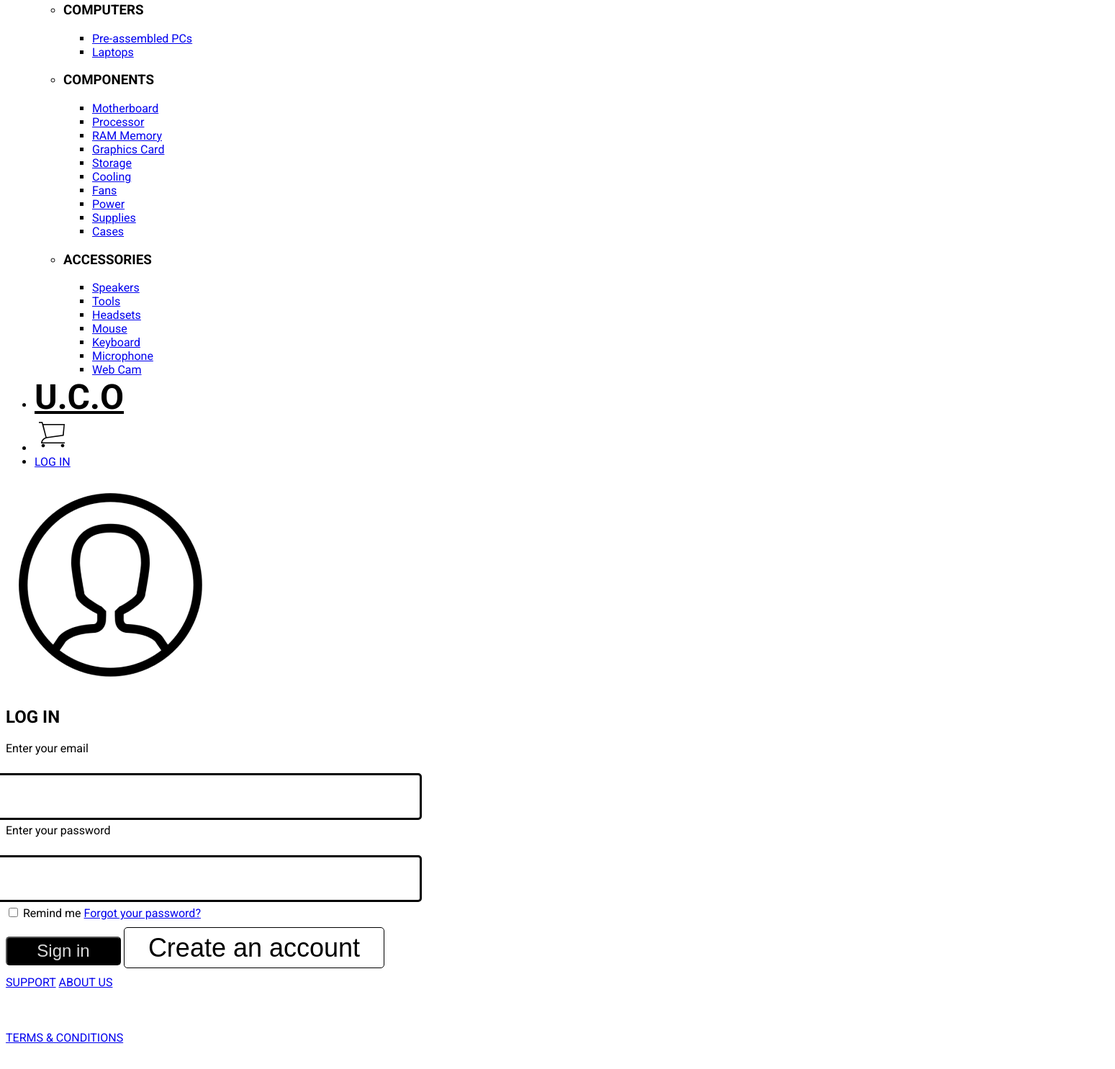
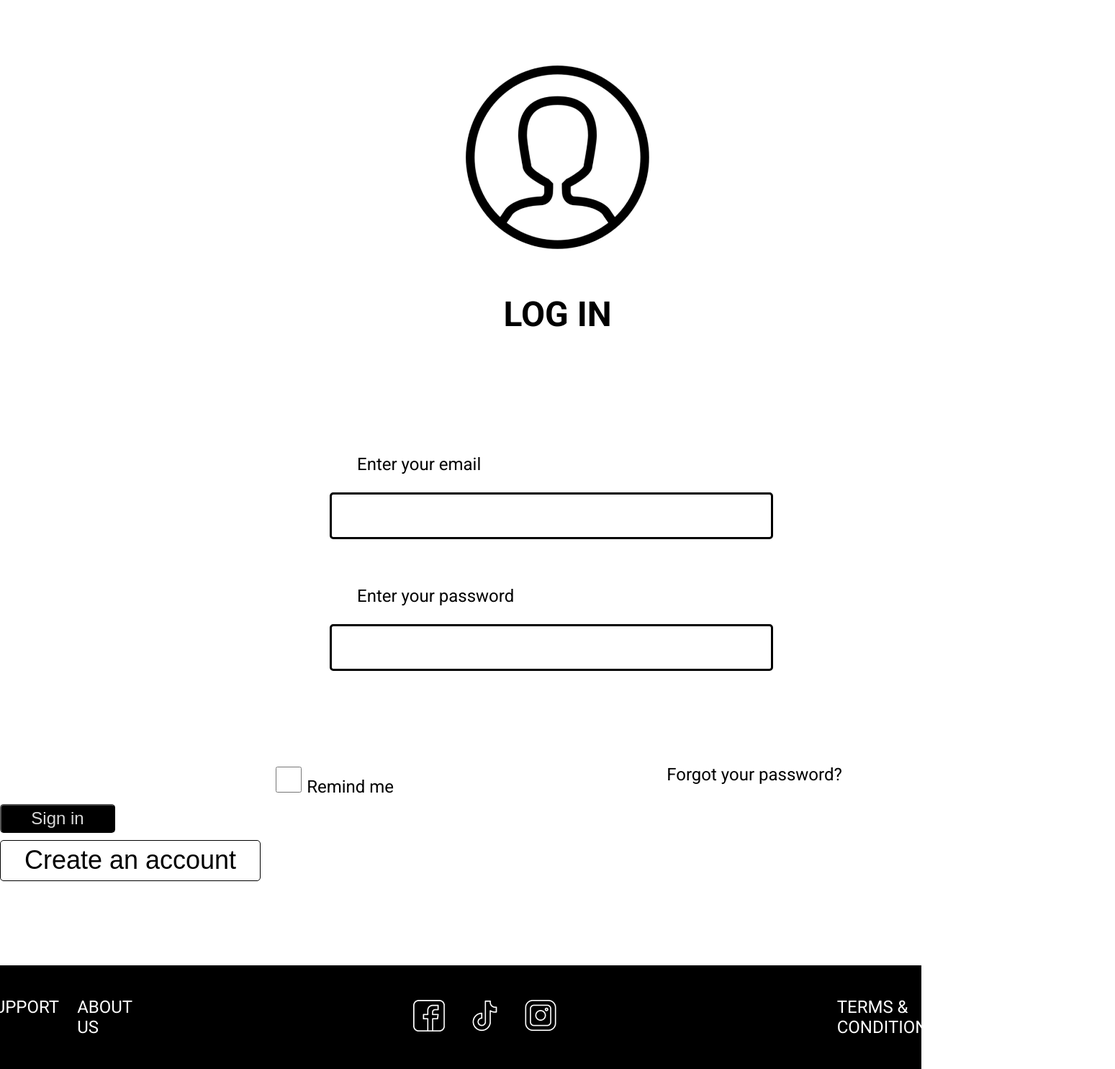
Before and after one commit to MarilynKarinaMenaDiaz/final-project, a website: page log_in.html in a window 1280 px wide. Shown: the part 127-1612 px from the top of the page at 72% size, 1549 px wide, since content can reach past the window. Before the commit the page ends 1586 px from the top, so only its background shows below. Drawn offline with nearby package versions, Linux system fonts and the light colour scheme; files that its build step writes are made by us from their sources.

Commit message:
I have added styles for log in and create an account
I must correct classes and add the header and footer to all the pages

```diff
--- a/log_in.html
+++ b/log_in.html
@@ -14,22 +14,22 @@
 
 <body>
   <header>
-    <nav>
-      <ul>
+    <nav class="container">
+      <ul class="list-nav">
         <li><input class="align_block-search" type="search" name="search" id="search" placeholder="SEARCH"></li>
-        <li>
-          <ul>
-            <h2>SEARCH</h2>
+        <li class="wrapper">
+          <a class="reg--24" href="#">SHOP</a>
+          <ul class="menu">
             <li>
-              <h3>COMPUTERS</h3>
-              <ul>
+              <h3 class="title--white">COMPUTERS</h3>
+              <ul class="list-item">
                 <li><a href="#">Pre-assembled PCs</a></li>
                 <li><a href="#">Laptops </a></li>
               </ul>
             </li>
             <li>
-              <h3>COMPONENTS</h3>
-              <ul>
+              <h3 class="title--white">COMPONENTS</h3>
+              <ul class="list-item">
                 <li><a href="#">Motherboard</a></li>
                 <li><a href="#">Processor</a></li>
                 <li><a href="#">RAM Memory</a></li>
@@ -43,8 +43,8 @@
               </ul>
             </li>
             <li>
-              <h3>ACCESSORIES</h3>
-              <ul>
+              <h3 class="title--white">ACCESSORIES</h3>
+              <ul class="list-item">
                 <li><a href="#">Speakers</a></li>
                 <li><a href="#">Tools</a></li>
                 <li><a href="#">Headsets</a></li>
@@ -58,36 +58,46 @@
         </li>
         <li><a class="title" href="#">U.C.O</a></li>
         <li><a href="#"><img src="public/img/cart.png" alt=""></a></li>
-        <li><a href="#">LOG IN</a></li>
+        <li><a class="reg--24" href="#">LOG IN</a></li>
       </ul>
     </nav>
   </header>
-  <main>
-    <img src="public/img/profile-logo-big.png" alt="">
-    <h2>LOG IN</h2>
-    <div>
-      <label for="log-email">Enter your email</label>
-      <input class="align_block--black" type="text" name="log-email" id="log-email">
-      <label for="log-pass">Enter your password</label>
-      <input class="align_block--black" type="text" name="log-pass" id="log-pass">
+  <main class="container">
+    <div class="log-in--margin">
+      <div class="form--center">
+        <img src="public/img/profile-logo-big.png" alt="">
+        <h2 class="bold--48">LOG IN</h2>
+      </div>
+      <form class="log__form">
+        <label class="reg--24" for="log-email">Enter your email</label>
+        <input class="align_block--black btm-space" type="text" name="log-email" id="log-email">
+        <label class="reg--24" for="log-pass">Enter your password</label>
+        <input class="align_block--black btm-space" type="text" name="log-pass" id="log-pass">
+      </form>
+      <div class="pass">
+        <div>
+          <input class="checkbox" type="checkbox" name="remind" id="remind">
+          <label class="reg--24" for="remind">Remind me</label>
+        </div>
+        <a class="reg--24" href="#">Forgot your password?</a>
+      </div>
+      <div>
+        <button class="btn--black text__regular btn--block" type="submit">Sign in</button>
+        <button class="btn-acc subtitle btn--block" type="submit">Create an account</button>
+      </div>
     </div>
-    <div>
-      <input type="checkbox" name="remind" id="remind">
-      <label for="remind">Remind me</label>
-      <a href="#">Forgot your password?</a>
+  </main>
+  <footer class="footer--bg">
+    <div class="support__ancord">
+      <a class="footer__link--white reg--24" href="#">SUPPORT</a>
+      <a class="footer__link--white reg--24" href="#">ABOUT US</a>
     </div>
-    <button class="btn--black text__regular" type="submit">Sign in</button>
-    <button class="btn-acc subtitle" type="submit">Create an account</button>
-  </main>
-  <footer>
-    <a href="#">SUPPORT</a>
-    <a href="#">ABOUT US</a>
-    <div>
+    <div class="social-media">
       <a href="#"><img src="public/img/facebook.png" alt=""></a>
       <a href="#"><img src="public/img/tiktok.png" alt=""></a>
       <a href="#"><img src="public/img/instagram.png" alt=""></a>
     </div>
-    <a href="#">TERMS & CONDITIONS</a>
+    <a class="footer__link--white reg--24" href="#">TERMS & CONDITIONS</a>
   </footer>
 </body>
 
--- a/sass/_create.scss
+++ b/sass/_create.scss
@@ -0,0 +1,9 @@
+.policy {
+  display: flex;
+  justify-content: center;
+  text-align: center;
+}
+
+.policy--neon:hover {
+  color: $neon-blue;
+}
--- a/sass/_design.scss
+++ b/sass/_design.scss
@@ -21,7 +21,7 @@
   border-radius: 5px;
   display: block;
   height: 46px;
-  margin: 15px 164px;
+  //margin: 15px 164px;
   width: 173px;
 }
 
--- a/sass/_footer.scss
+++ b/sass/_footer.scss
@@ -0,0 +1,22 @@
+.footer--bg {
+  align-items: center;
+  background-color: $black;
+  display: flex;
+  gap: 385px;
+  justify-content: center;
+  padding: 43px 130px;
+}
+
+.footer__link--white {
+  color: #fff;
+}
+
+.social-media {
+  display: flex;
+  gap: 23px;
+}
+
+.support__ancord {
+  display: flex;
+  gap: 25px;
+}
--- a/sass/_header.scss
+++ b/sass/_header.scss
@@ -0,0 +1,70 @@
+a {
+  color: $black;
+  display: block;
+  text-decoration: none;
+}
+
+.list-nav {
+  align-items: center;
+  border-bottom: $black solid 1px;
+  display: flex;
+  gap: 210px;
+  list-style: none;
+  justify-content: space-evenly;
+  padding-right: 164px;
+  text-align: center;
+}
+
+.list-item {
+  padding: 0;
+  a {
+    color: #fff;
+    font-size: 24px;
+    font-weight: 400;
+    margin-top: 10px;
+    &:hover {
+      text-decoration: underline;
+    }
+  }
+  ul {
+    padding: 0;
+  }
+}
+
+.menu {
+  background-color: $black;
+  box-sizing: border-box;
+  display: flex;
+  height: 0;
+  justify-content: space-evenly;
+  left: 0;
+  line-height: 20px;
+  margin-top: 14px;
+  overflow: hidden;
+  padding: 0;
+  position: absolute;
+  transition: height 0.3s ease-in-out;
+  transition-delay: 0.1s;
+  width: 100%;
+}
+
+.title--white {
+  color: #fff;
+  font-size: 24px;
+  font-weight: 400;
+}
+
+.wrapper {
+  display: inline-block;
+  margin-right: 15px;
+  transition: all 0.3s ease-in-out;
+  &:hover {
+    .menu {
+      height: 472px;
+    }
+    a::before {
+      transform: scale(1, 1);
+      visibility: visible;
+    }
+  }
+}
--- a/sass/_log.scss
+++ b/sass/_log.scss
@@ -0,0 +1,46 @@
+.btn--block {
+  display: block;
+}
+
+.btm-space {
+  margin-bottom: 65px;
+}
+
+.bold--48 {
+  font-size: 48px;
+  font-weight: 700;
+}
+
+.container {
+  width: 1549px;
+  margin: 0 auto;
+}
+
+.checkbox {
+  border: $black solid 2px;
+  border-radius: 5px;
+  height: 36px;
+  width: 36px;
+}
+
+.form--center {
+  text-align: center;
+}
+
+.log__form {
+  padding: 126px 496px 65px;
+}
+
+.log-in--margin {
+  margin: 126px 0 117px;
+}
+
+.reg--24 {
+  font-size: 24px;
+  font-weight: 400;
+}
+
+.pass {
+  display: flex;
+  justify-content: space-evenly;
+}
--- a/sass/styles.scss
+++ b/sass/styles.scss
@@ -5,7 +5,9 @@
 @import "header";
 @import "footer";
 @import "log";
+@import "create";
 
 body {
   font-family: "Roboto", sans-serif;
+  margin: 0 auto;
 }
```
Also changed, not shown: create_account.html (+13 -10 lines), sass/_variables.scss (line endings or trailing spaces).
